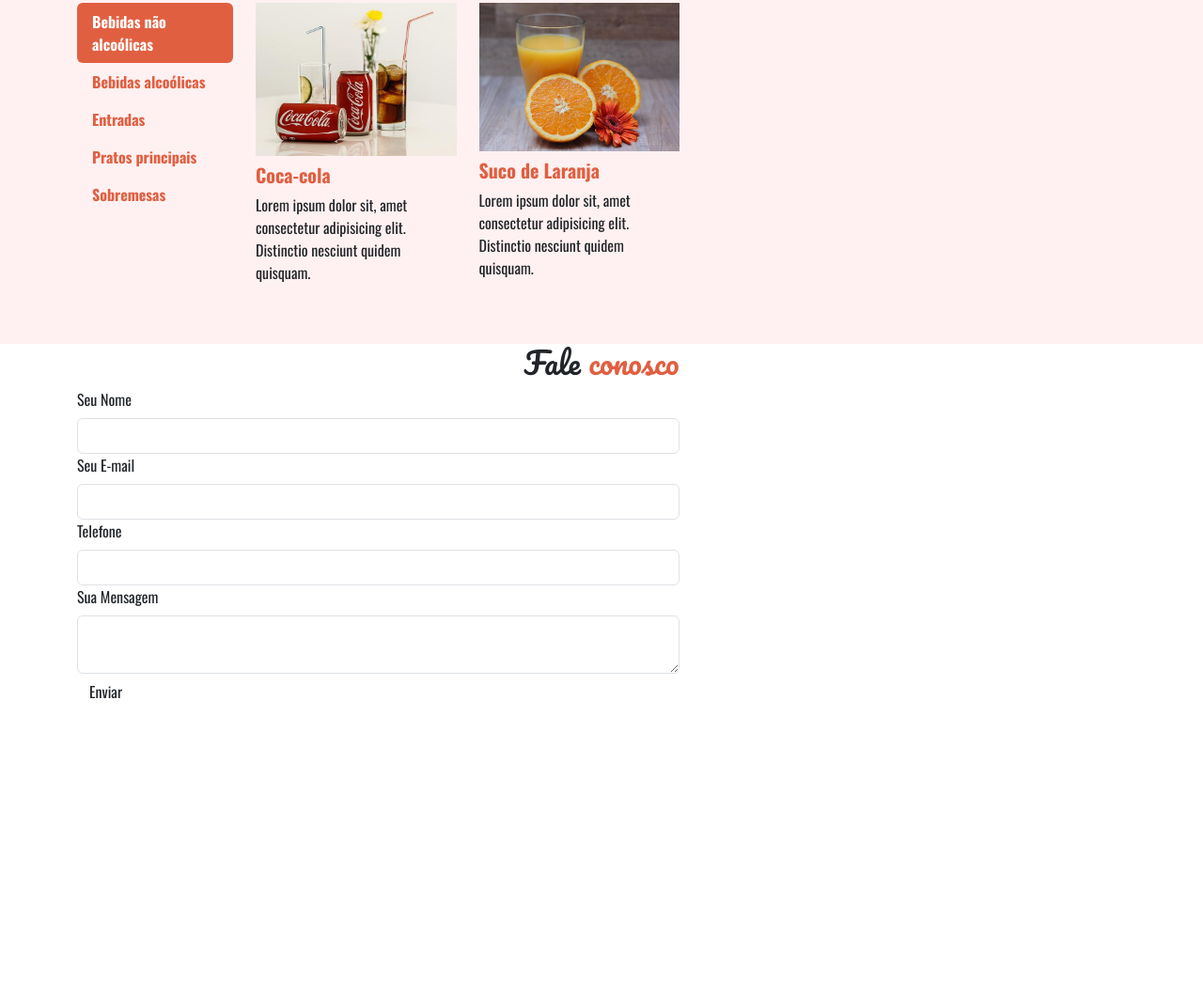
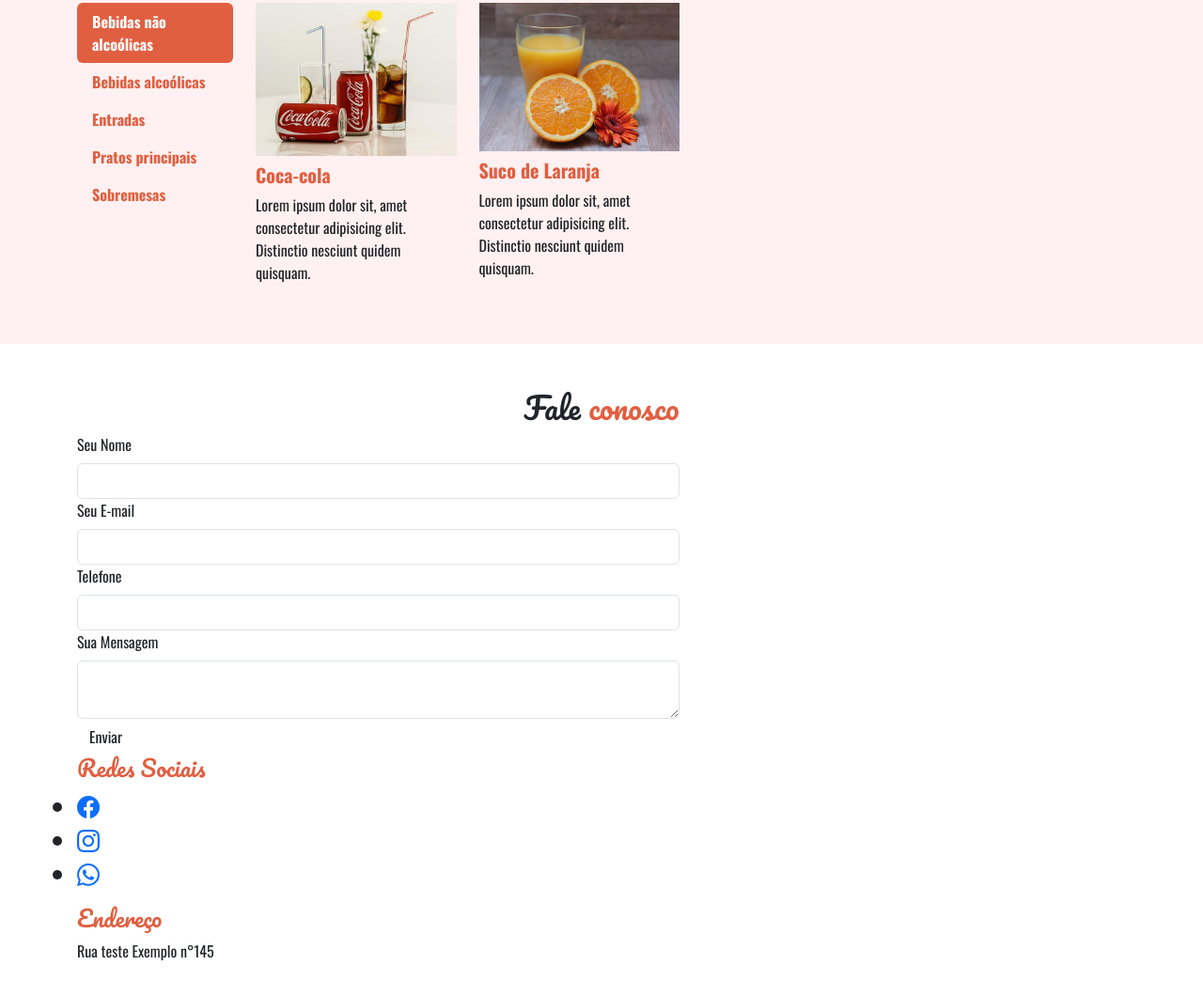
Before and after one commit to Guil029/Projeto-3, a plain HTML site: page index.html in a window 1280 px wide. Shown: the part 1512-2572 px from the top of the page at 94% size. Before the commit the page ends 2267 px from the top, so only its background shows below. Drawn offline with nearby package versions, Linux system fonts and the light colour scheme.

Commit message:
div correct

```diff
--- a/index.html
+++ b/index.html
@@ -47,7 +47,7 @@
         </div>
     </header>
 
-<div data-bs-spy="scroll" data-bs-target="cabecalho">
+<div data-bs-spy="scroll" data-bs-target="#cabecalho">
     <section id="sobre-o-restaurante">
         <div class="carousel slide" data-bs-ride="carousel" id="carousel">
             <div class="carousel-inner">
@@ -228,7 +228,7 @@
             </div>
         </div>
     </section>
-    <section id="fale-conosco">
+    <section id="fale-conosco" class="pt-5 pb-5">
         <div class="container">
             <div class="row">
                 <h2 class="section-title text-center">Fale <span class="text-colored">conosco</span></h2>
@@ -255,6 +255,36 @@
                         <button type="submit" class="btn">Enviar</button>
                     </form>
                 </div>
+                <div>
+                    <div class="col-md-5">
+                        <div class="row">
+                            <h3 class="section-title fs-4 text-colored">Redes Sociais</h3>
+                            <ul>
+                                <li class="fs-4">
+                                    <a href="#">
+                                        <i class="bi bi-facebook"></i>
+                                    </a>
+                                </li>
+                                <li class="fs-4">
+                                    <a href="#">
+                                        <i class="bi bi-instagram"></i>
+                                    </a>
+                                </li>
+                                <li class="fs-4">
+                                    <a href="#">
+                                        <i class="bi bi-whatsapp"></i>
+                                    </a>
+                                </li>
+                            </ul>
+                        </div>
+                        <div class="row">
+                            <h3 class="section-title fs-4 text-colored">Endereço</h3>
+                            <p>
+                                Rua teste Exemplo n°145
+                            </p>
+                        </div>
+                    </div>
+                </div>
             </div>
         </div>
     </section>
```
